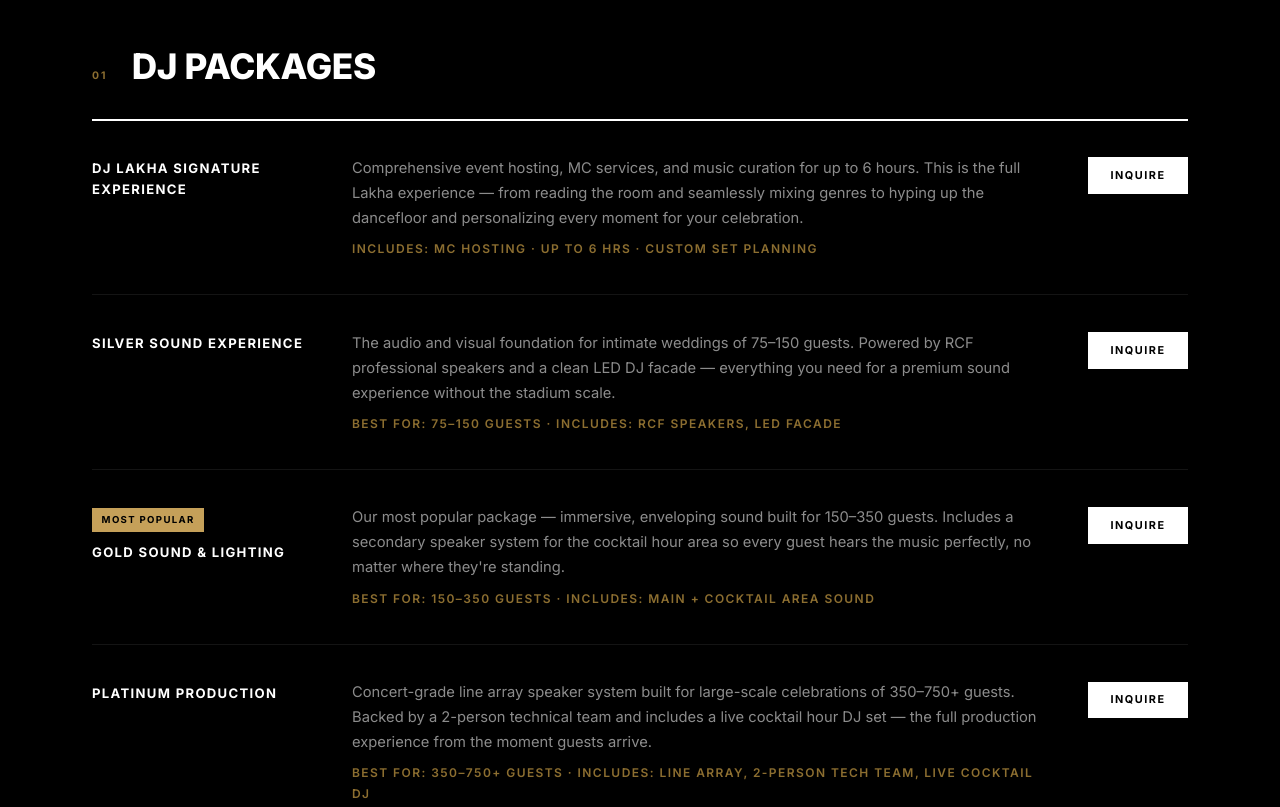
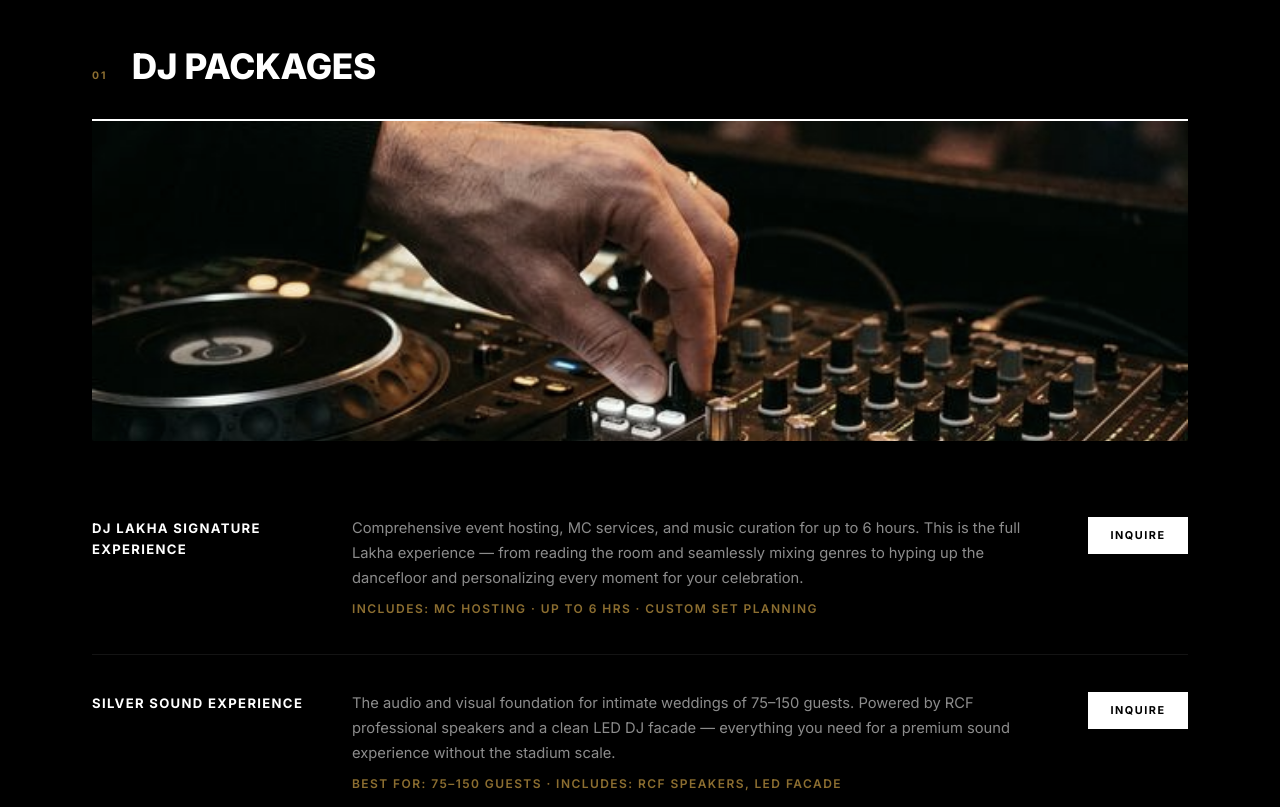
Before and after one commit to deejaylakha-alt/djlakha-website, a plain HTML site: page services.html in a window 1280 px wide. Shown: the part 880-1687 px from the top of the page. Drawn offline with nearby package versions, Linux system fonts and the light colour scheme.

Commit message:
feat: Add generated service category hero images to services page

```diff
--- a/services.html
+++ b/services.html
@@ -101,6 +101,8 @@
                 <h2 class="cat-title">DJ Packages</h2>
             </div>
 
+            <img src="assets/svc-dj-packages.png" alt="Professional DJ setup with mixer and speakers" class="cat-hero-img reveal-up" loading="lazy">
+
             <div class="svc-row reveal-up">
                 <div>
                     <div class="svc-name">DJ Lakha Signature Experience</div>
@@ -153,6 +155,8 @@
                 <span class="cat-number">02</span>
                 <h2 class="cat-title">Lighting</h2>
             </div>
+
+            <img src="assets/svc-lighting.png" alt="Elegant ballroom with dramatic purple and amber uplighting" class="cat-hero-img reveal-up" loading="lazy">
 
             <div class="svc-row reveal-up">
                 <div class="svc-name">Full Room Uplighting</div>
@@ -216,6 +220,8 @@
                 <h2 class="cat-title">Special FX</h2>
             </div>
 
+            <img src="assets/svc-special-fx.png" alt="Golden cold spark fountain effect" class="cat-hero-img reveal-up" loading="lazy">
+
             <div class="svc-row reveal-up">
                 <div class="svc-name">Cold Sparkulars</div>
                 <div class="svc-desc">
@@ -250,6 +256,8 @@
                 <span class="cat-number">04</span>
                 <h2 class="cat-title">Live Entertainment</h2>
             </div>
+
+            <img src="assets/svc-live-entertainment.png" alt="Traditional Dhol drum being played" class="cat-hero-img reveal-up" loading="lazy">
 
             <div class="svc-row reveal-up">
                 <div class="svc-name">Mobile Baraat</div>
@@ -303,6 +311,8 @@
                 <span class="cat-number">05</span>
                 <h2 class="cat-title">Add-Ons</h2>
             </div>
+
+            <img src="assets/svc-addons.png" alt="DJ headphones on a vinyl record" class="cat-hero-img reveal-up" loading="lazy">
 
             <div class="svc-row reveal-up">
                 <div class="svc-name">Extra Hours</div>
--- a/styles.css
+++ b/styles.css
@@ -713,6 +713,24 @@ img { display: block; max-width: 100%; }
   max-width: 600px;
 }
 
+/* ── Service Category Hero Images ── */
+.cat-hero-img {
+    width: 100%;
+    max-height: 320px;
+    object-fit: cover;
+    object-position: center;
+    border-radius: 2px;
+    margin-bottom: 2.5rem;
+    opacity: 0.85;
+    filter: grayscale(30%);
+    transition: opacity 0.4s ease, filter 0.4s ease;
+}
+
+.cat-hero-img:hover {
+    opacity: 1;
+    filter: grayscale(0%);
+}
+
 /* ========================================
    CUSTOM REVIEWS SECTION
    ======================================== */
```
Also changed, not shown: assets/svc-addons.png (added), assets/svc-dj-packages.png (added), assets/svc-lighting.png (added), assets/svc-live-entertainment.png (added), assets/svc-special-fx.png (added).
